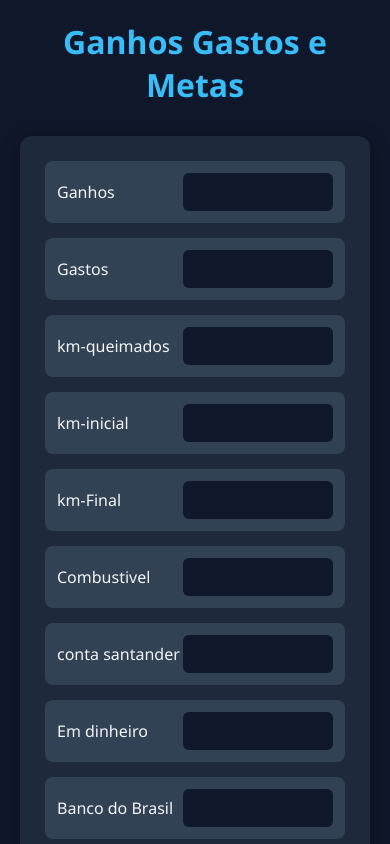
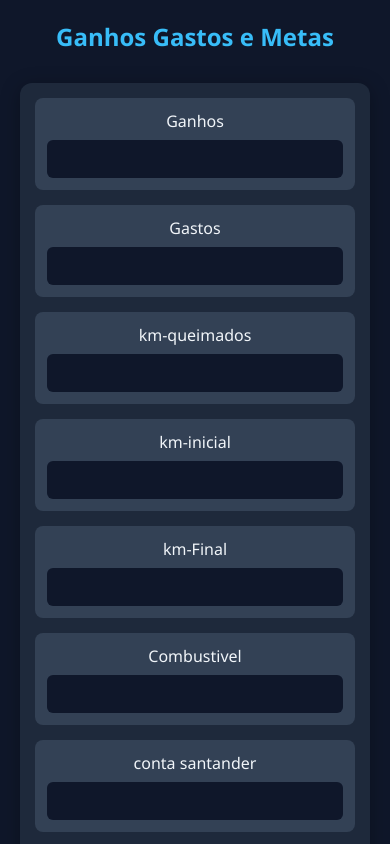
Before and after one commit to wa22lace/ganhos-na-99, a plain HTML site: page index.html in a window 390 px wide. Shown: the top 844 px of the page. Drawn offline with Linux system fonts and the light colour scheme.

Commit message:
Update index.css

```diff
--- a/index.css
+++ b/index.css
@@ -27,26 +27,6 @@ h1 {
     box-shadow: 0 4px 20px rgba(0, 0, 0, 0.3);
 }
 
-
-
-.container input {
-    text-align: center;
-
-    /*explicação
-.container
-
-Seleciona o elemento que tem class="container" no HTML
-
-input
-
-Seleciona todas as tags <input> que estão dentro do .container
-
-.container input
-
-Junto significa: "pega todos os inputs que estão dentro da div com class container"*/
-
-}
-
 .container div {
     display: flex;
     justify-content: space-between;
@@ -69,7 +49,7 @@ input {
     border-radius: 6px;
     background: #0f172a;
     color: #f1f5f9;
-    text-align: right;
+    text-align: center; /* Mudei de right pra center */
     font-size: 1rem;
 }
 
@@ -87,6 +67,7 @@ input:focus {
     background: #7f1d1d;
     color: #fca5a5;
 }
+
 #btn-calcular {
     width: 100%;
     padding: 14px;
@@ -111,3 +92,25 @@ input:focus {
 #btn-calcular:active {
     transform: scale(0.98);
 }
+
+/* MOBILE: deixa os inputs flexíveis */
+@media (max-width: 480px) {
+    .container {
+        padding: 15px;
+    }
+
+    .container div {
+        flex-direction: column;
+        align-items: stretch;
+        gap: 8px;
+        text-align: center;
+    }
+
+    input {
+        width: 100%;
+    }
+
+    h1 {
+        font-size: 1.5rem;
+    }
+}
```
